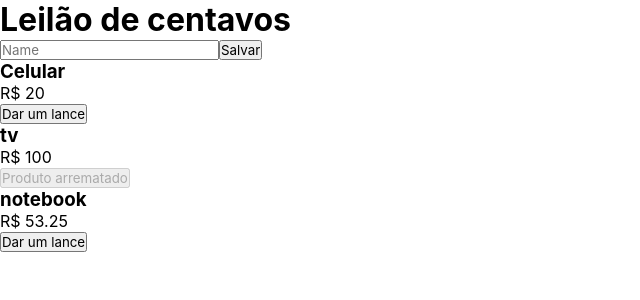
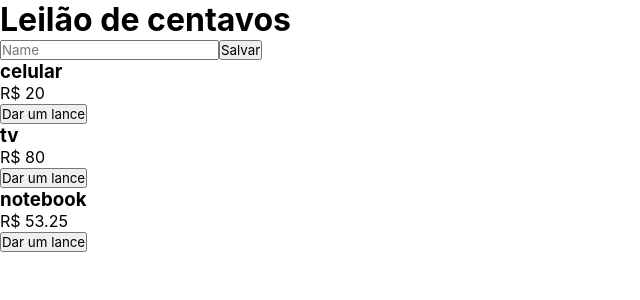
Before and after one commit to Luiz-Wendel/trybe-exercises, a React (Create React App) app in the folder back_end/bloco_31/dia_03/leilao-front/: page / in a window 1280 px wide. Shown: the top 300 px of the page, without its empty margins (0-640 px from the left). Built offline with nearby package versions, Linux system fonts and the light colour scheme; no server answers.

Commit message:
fix: products values

```diff
--- a/back_end/bloco_31/dia_03/leilao-front/src/App.js
+++ b/back_end/bloco_31/dia_03/leilao-front/src/App.js
@@ -2,8 +2,8 @@ import ClientNameInput from "./components/ClientNameInput";
 import ProductCard from "./components/ProductCard";
 
 const products = [
-  { name: 'Celular', valorInicial: 20 },
-  { name: 'tv', valorInicial: 100 },
+  { name: 'celular', valorInicial: 20 },
+  { name: 'tv', valorInicial: 80 },
   { name: 'notebook', valorInicial: 53.25 }
 ];
 
```
